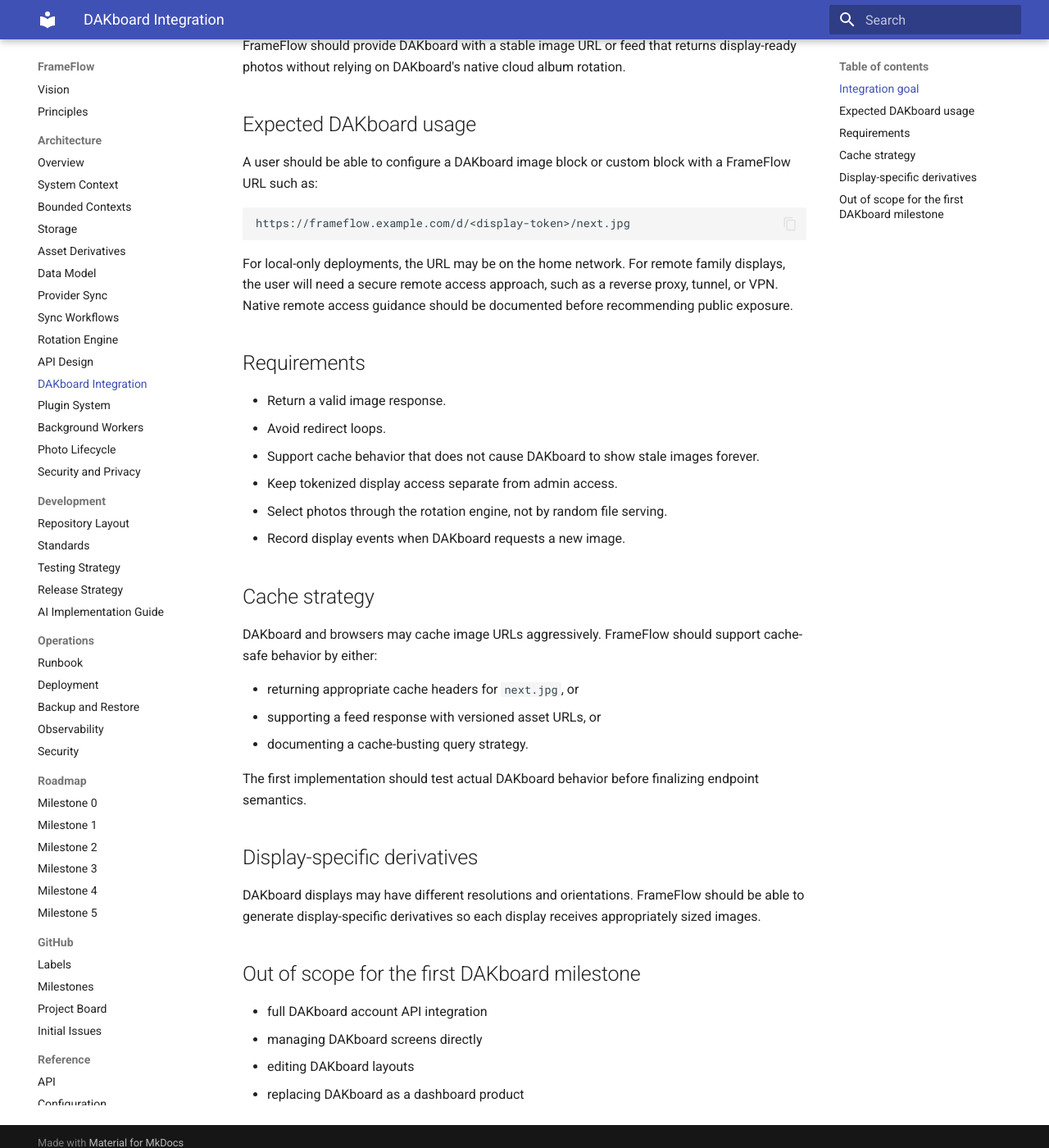
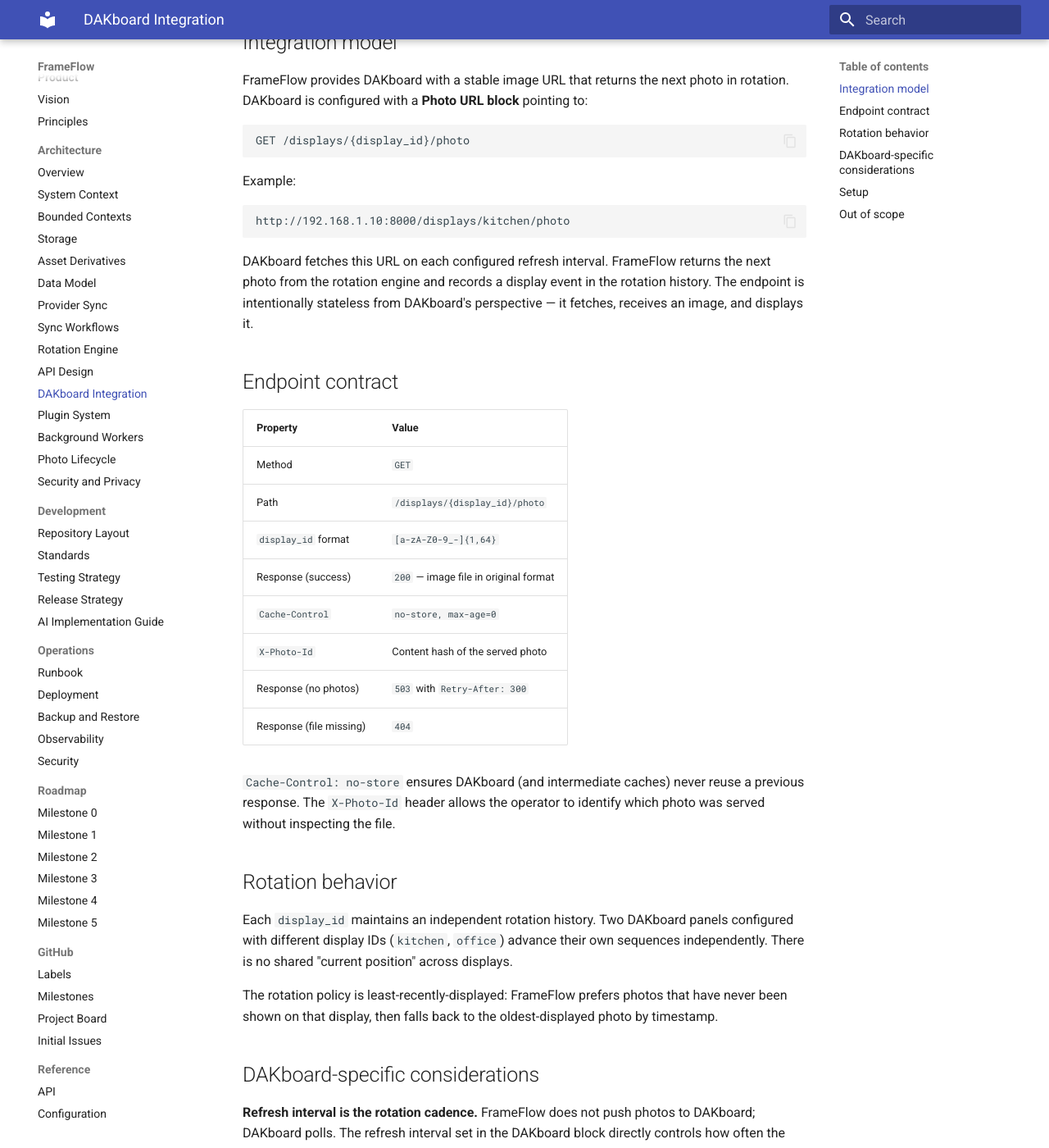
Before and after one commit to nbeck/frameflow, an MkDocs documentation site: the page built from docs/architecture/dakboard-integration.md, in a window 1280 px wide and 1400 px high, scrolled down 253 px. Shown: the whole window at 82% size. Built offline with MkDocs 1.6.1 and Material for MkDocs 9.7.7, drawn with Linux system fonts in a browser that asks for light colours; some of the changed text lies outside the part shown.

Commit message:
docs: add display client setup guide and update DAKboard architecture doc
Co-Authored-By: Claude Sonnet 4.6 <noreply@anthropic.com>

````diff
--- a/docs/architecture/dakboard-integration.md
+++ b/docs/architecture/dakboard-integration.md
@@ -2,46 +2,60 @@
 
 DAKboard is the first supported display client for FrameFlow.
 
-## Integration goal
+See [ADR-0010](../adr/0010-display-client-architecture.md) for the architectural decisions that govern this integration.
 
-FrameFlow should provide DAKboard with a stable image URL or feed that returns display-ready photos without relying on DAKboard's native cloud album rotation.
+## Integration model
 
-## Expected DAKboard usage
+FrameFlow provides DAKboard with a stable image URL that returns the next photo in rotation. DAKboard is configured with a **Photo URL block** pointing to:
 
-A user should be able to configure a DAKboard image block or custom block with a FrameFlow URL such as:
-
-```text
-https://frameflow.example.com/d/<display-token>/next.jpg
+```
+GET /displays/{display_id}/photo
 ```
 
-For local-only deployments, the URL may be on the home network. For remote family displays, the user will need a secure remote access approach, such as a reverse proxy, tunnel, or VPN. Native remote access guidance should be documented before recommending public exposure.
+Example:
 
-## Requirements
+```
+http://192.168.1.10:8000/displays/kitchen/photo
+```
 
-- Return a valid image response.
-- Avoid redirect loops.
-- Support cache behavior that does not cause DAKboard to show stale images forever.
-- Keep tokenized display access separate from admin access.
-- Select photos through the rotation engine, not by random file serving.
-- Record display events when DAKboard requests a new image.
+DAKboard fetches this URL on each configured refresh interval. FrameFlow returns the next photo from the rotation engine and records a display event in the rotation history. The endpoint is intentionally stateless from DAKboard's perspective — it fetches, receives an image, and displays it.
 
-## Cache strategy
+## Endpoint contract
 
-DAKboard and browsers may cache image URLs aggressively. FrameFlow should support cache-safe behavior by either:
+| Property | Value |
+|---|---|
+| Method | `GET` |
+| Path | `/displays/{display_id}/photo` |
+| `display_id` format | `[a-zA-Z0-9_-]{1,64}` |
+| Response (success) | `200` — image file in original format |
+| `Cache-Control` | `no-store, max-age=0` |
+| `X-Photo-Id` | Content hash of the served photo |
+| Response (no photos) | `503` with `Retry-After: 300` |
+| Response (file missing) | `404` |
 
-- returning appropriate cache headers for `next.jpg`, or
-- supporting a feed response with versioned asset URLs, or
-- documenting a cache-busting query strategy.
+`Cache-Control: no-store` ensures DAKboard (and intermediate caches) never reuse a previous response. The `X-Photo-Id` header allows the operator to identify which photo was served without inspecting the file.
 
-The first implementation should test actual DAKboard behavior before finalizing endpoint semantics.
+## Rotation behavior
 
-## Display-specific derivatives
+Each `display_id` maintains an independent rotation history. Two DAKboard panels configured with different display IDs (`kitchen`, `office`) advance their own sequences independently. There is no shared "current position" across displays.
 
-DAKboard displays may have different resolutions and orientations. FrameFlow should be able to generate display-specific derivatives so each display receives appropriately sized images.
+The rotation policy is least-recently-displayed: FrameFlow prefers photos that have never been shown on that display, then falls back to the oldest-displayed photo by timestamp.
 
-## Out of scope for the first DAKboard milestone
+## DAKboard-specific considerations
 
-- full DAKboard account API integration
-- managing DAKboard screens directly
-- editing DAKboard layouts
-- replacing DAKboard as a dashboard product
+**Refresh interval is the rotation cadence.** FrameFlow does not push photos to DAKboard; DAKboard polls. The refresh interval set in the DAKboard block directly controls how often the photo changes. See [Display Client Setup](../operations/display-setup.md) for recommended values.
+
+**No DAKboard account API integration.** FrameFlow does not interact with the DAKboard platform API. It only serves photos over HTTP.
+
+## Setup
+
+For step-by-step configuration instructions, see [Display Client Setup](../operations/display-setup.md).
+
+## Out of scope
+
+The following items are not implemented and remain deferred:
+
+- Full DAKboard account API integration (managing screens or layouts programmatically)
+- Display-specific image derivatives (resolution or orientation per display)
+- Server-side push or WebSocket delivery
+- Native remote access (use a reverse proxy; see [Security Operations](../operations/security.md))
--- /dev/null
+++ b/docs/operations/display-setup.md
@@ -0,0 +1,197 @@
+# Display Client Setup
+
+This guide covers configuring a display client (DAKboard or any HTTP-capable display) to receive photos from FrameFlow.
+
+## Prerequisites
+
+Before configuring a display client:
+
+- FrameFlow is running and reachable from the display client's network
+- At least one photo has been synchronized (`POST /sync` or background sync enabled)
+- LAN binding is configured if the display client is on a different machine (see [Security Operations](security.md))
+
+Verify FrameFlow is reachable from the display client's network:
+
+```bash
+curl http://<server-ip>:8000/health
+# {"status":"ok"}
+```
+
+## Choosing a display ID
+
+The `display_id` identifies a specific display client. FrameFlow uses it to maintain a separate rotation history per display, so each screen shows photos in its own sequence.
+
+### Friendly names
+
+Friendly names are readable and easy to reference in logs:
+
+```
+kitchen
+office
+bedroom
+living-room
+hallway-frame
+```
+
+Rules: letters, digits, hyphens, and underscores only; 1–64 characters. No spaces.
+
+### UUID display IDs
+
+UUIDs provide practical obscurity — useful when FrameFlow is accessible from outside your immediate LAN:
+
+```bash
+python3 -c "import uuid; print(uuid.uuid4())"
+# e.g. f47ac10b-58cc-4372-a567-0e02b2c3d479
+```
+
+See [Security Operations](security.md) for the full guidance on when this matters.
+
+### Recommendation
+
+Use friendly names for home LAN deployments. Use UUIDs if FrameFlow is exposed beyond the local network.
+
+## Validate the endpoint
+
+Before configuring your display client, confirm the endpoint responds correctly:
+
+```bash
+curl -I http://<server-ip>:8000/displays/kitchen/photo
+```
+
+Expected response:
+
+```
+HTTP/1.1 200 OK
+content-type: image/jpeg
+cache-control: no-store, max-age=0
+x-photo-id: <content-hash>
+```
+
+Save the photo to disk to confirm it is the correct image:
+
+```bash
+curl -o /tmp/test.jpg http://<server-ip>:8000/displays/kitchen/photo
+open /tmp/test.jpg
+```
+
+Call the endpoint a second time. The `x-photo-id` header should change if there are multiple photos — the rotation is working.
+
+## Configure DAKboard
+
+### Photo URL block
+
+In DAKboard, add a **Photo** or **Image** block and configure the URL to:
+
+```
+http://<server-ip>:8000/displays/<display_id>/photo
+```
+
+Examples:
+
+```
+http://192.168.1.10:8000/displays/kitchen/photo
+http://192.168.1.10:8000/displays/office/photo
+```
+
+DAKboard fetches the URL on each refresh cycle and displays the returned image.
+
+### Refresh interval
+
+The refresh interval controls how often DAKboard re-fetches the URL. This directly controls how often the photo changes.
+
+FrameFlow serves a new photo on every request — there is no server-side timer. **The refresh interval is your rotation cadence.**
+
+Recommended values:
+
+| Use case | Interval |
+|---|---|
+| Active display (office, kitchen) | 5–15 minutes |
+| Background frame (hallway, bedroom) | 30–60 minutes |
+| Slow slideshow feel | 2–4 hours |
+
+FrameFlow returns `Cache-Control: no-store, max-age=0` on this endpoint, so DAKboard will always fetch a fresh image regardless of browser-level caching.
+
+## Multi-display setup
+
+Each display uses its own `display_id`. FrameFlow maintains an independent rotation history per display, so a photo shown on the kitchen display does not affect when the office display shows the same photo.
+
+Example configuration for a three-display home:
+
+| Display | display_id | URL |
+|---|---|---|
+| Kitchen | `kitchen` | `http://192.168.1.10:8000/displays/kitchen/photo` |
+| Office | `office` | `http://192.168.1.10:8000/displays/office/photo` |
+| Bedroom | `bedroom` | `http://192.168.1.10:8000/displays/bedroom/photo` |
+
+All three can be configured simultaneously. Each will cycle through the full photo library independently.
+
+## Troubleshooting
+
+### 503 — No photos available
+
+```json
+{"detail": "No photos available."}
+```
+
+The photo library is empty or sync has not run. Trigger a sync:
+
+```bash
+curl -X POST http://<server-ip>:8000/sync
+```
+
+Then check the photo count:
+
+```bash
+curl http://<server-ip>:8000/status
+# {"status":"ok","photo_count":42,...}
+```
+
+### 404 — Photo file not found
+
+```json
+{"detail": "Photo file not found."}
+```
+
+A photo is recorded in the database but the file is missing on disk. This can happen if files were moved or deleted without running a sync. Run `POST /sync` to reconcile the database with the current library.
+
+### 422 — Invalid display_id
+
+```json
+{"detail":[{"msg":"...","type":"string_pattern_mismatch",...}]}
+```
+
+The `display_id` contains characters that are not allowed (e.g. a space, slash, or special character). Only letters, digits, hyphens, and underscores are permitted. Check the URL in your display client configuration.
+
+### Cannot reach the server
+
+Symptoms: DAKboard shows a broken image or the curl command times out.
+
+1. Confirm FrameFlow is running: `curl http://127.0.0.1:8000/health` from the server itself.
+2. Check `FRAMEFLOW_HOST`. If it is set to `127.0.0.1`, the server is not listening on the LAN interface. Change it to `0.0.0.0` and restart. See [Security Operations](security.md).
+3. Confirm the server IP address. Use `ip addr` (Linux) or `ipconfig` (macOS/Windows) to find the LAN IP.
+4. Check firewall rules on the server for port 8000.
+
+### Photos not changing
+
+The display shows the same photo on every refresh.
+
+1. Confirm there is more than one photo: `curl http://<server-ip>:8000/status` → `photo_count` should be > 1.
+2. Confirm the cache header on the display endpoint: `curl -I http://<server-ip>:8000/displays/<id>/photo` → should show `cache-control: no-store, max-age=0`.
+3. Check the DAKboard refresh interval — if it is set very long (e.g. 24 hours), photos will appear static.
+4. Confirm the `display_id` in the URL matches what you expect. Two displays using the same `display_id` share a rotation history and advance it together.
+
+### display_id typos
+
+If you misconfigure a `display_id` (e.g. `kitcen` instead of `kitchen`), FrameFlow will start a new independent rotation history under that ID. The endpoint will still return photos — there is no error. Check the `display_id` in your URL if rotation seems out of sync with another display.
+
+## Manual validation checklist
+
+The following steps require physical hardware and cannot be verified programmatically.
+
+- [ ] DAKboard Photo block configured with `http://<server-ip>:8000/displays/<display_id>/photo`
+- [ ] DAKboard loads and displays an image from FrameFlow (not a broken image placeholder)
+- [ ] Image changes after the configured refresh interval elapses
+- [ ] After N refresh cycles, photos rotate through the library without repetition before cycling back
+- [ ] Multiple DAKboard panels configured with different `display_id` values show independent rotation sequences
+- [ ] After stopping and restarting FrameFlow, rotation continues from where it left off (history is persisted in the database)
+- [ ] If FrameFlow is unreachable, DAKboard shows its fallback behavior (broken image or last cached image — not a FrameFlow concern)
````
